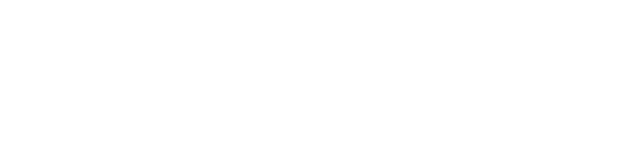
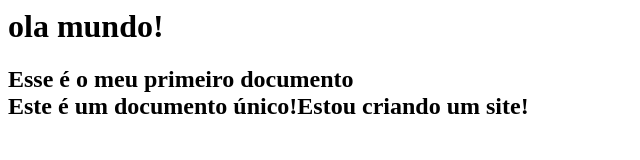
Before and after one commit to flavia9991/MusicDot, a plain HTML site: page index.html in a window 1280 px wide. Shown: the whole page, without its empty margins (0-640 px from the left). Drawn offline with Linux system fonts and the light colour scheme.

Commit message:
atividade 1

```diff
--- a/index.html
+++ b/index.html
@@ -1,8 +1,13 @@
 <html>
     <head>
-
+        <title>Sobre</title>
     </head>
     <body>
+        <h1>ola mundo!</h1>
+        <h2>Esse é o meu primeiro documento <br>
+            Este é um documento único!Estou criando um site!
+
+        </h2>
 
     </body>
 </html>
```
